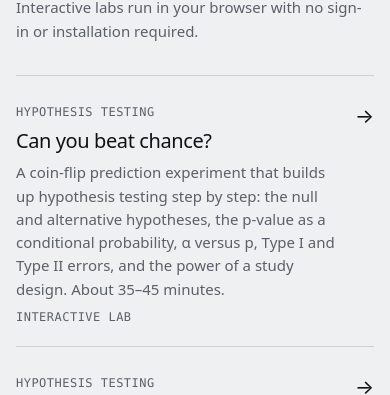
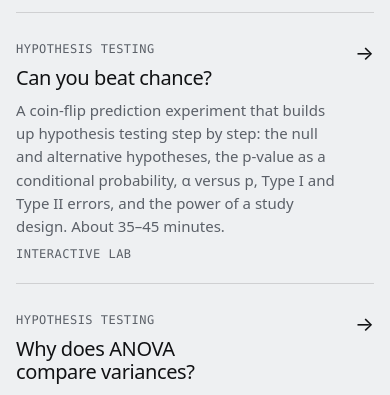
Before and after one commit to yiqingchen0/yiqingchen0.github.io, an Astro site: page /teaching/pheb-602 in a window 390 px wide. Shown: the part 705-1100 px from the top of the page. Built offline with nearby package versions, Linux system fonts and the light colour scheme; Astro itself is replaced by a stand-in of ours.

Commit message:
Remove the course materials explanatory note

```diff
--- a/src/pages/teaching/[id].astro
+++ b/src/pages/teaching/[id].astro
@@ -79,11 +79,6 @@ const isExternal = (href: string): boolean => /^[a-z][a-z\d+.-]*:/i.test(href);
 			materials.length > 0 && (
 				<section class="materials container" aria-labelledby="materials-title">
 					<SectionHead index="01" title="Course materials" id="materials-title" />
-					<p class="materials__note grid muted" data-reveal>
-						<span>
-							Interactive labs run in your browser with no sign-in or installation required.
-						</span>
-					</p>
 					<ul class="materials__list" role="list">
 						{
 							materials.map((material) => (
@@ -176,17 +171,6 @@ const isExternal = (href: string): boolean => /^[a-z][a-z\d+.-]*:/i.test(href);
 		padding-bottom: clamp(4rem, 10vw, 8rem);
 	}
 
-	.materials__note {
-		margin-top: calc(-1 * clamp(1rem, 2vw, 2rem));
-		margin-bottom: clamp(2rem, 4vw, 3rem);
-		font-size: var(--fs-small);
-	}
-
-	.materials__note > span {
-		grid-column: 4 / span 6;
-		max-width: 56ch;
-	}
-
 	.materials__list {
 		padding: 0;
 		list-style: none;
@@ -273,8 +257,7 @@ const isExternal = (href: string): boolean => /^[a-z][a-z\d+.-]*:/i.test(href);
 		.course-page__back,
 		.course-page__title,
 		.course-page__summary,
-		.course-page__facts,
-		.materials__note > span {
+		.course-page__facts {
 			grid-column: 1 / -1;
 		}
 
```
